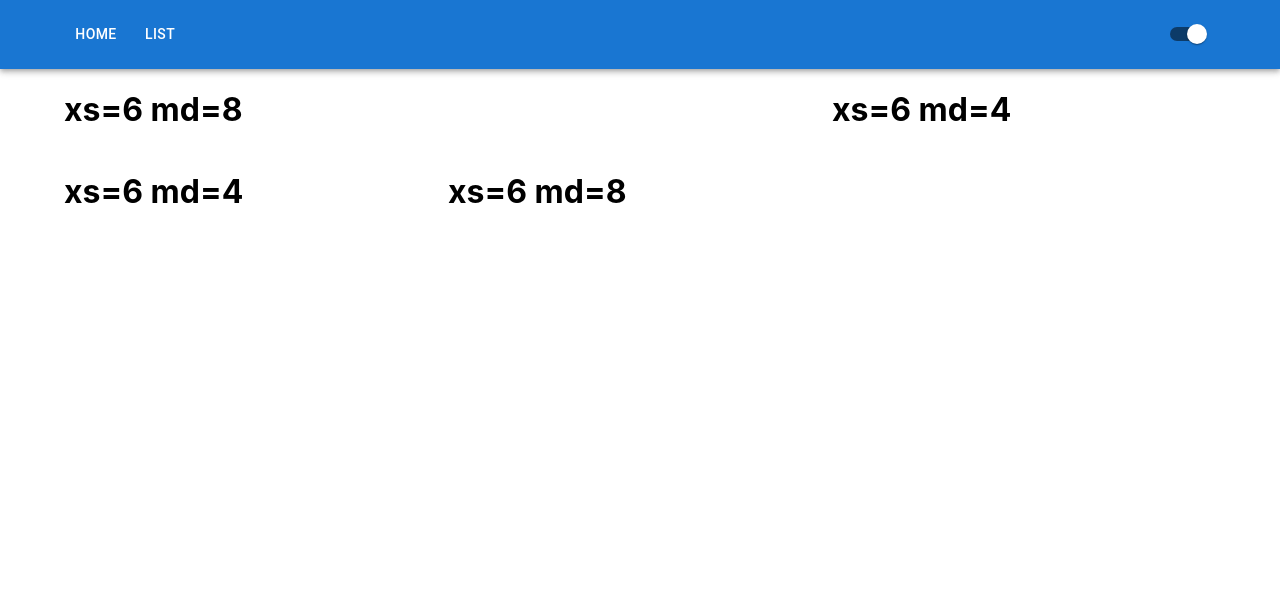
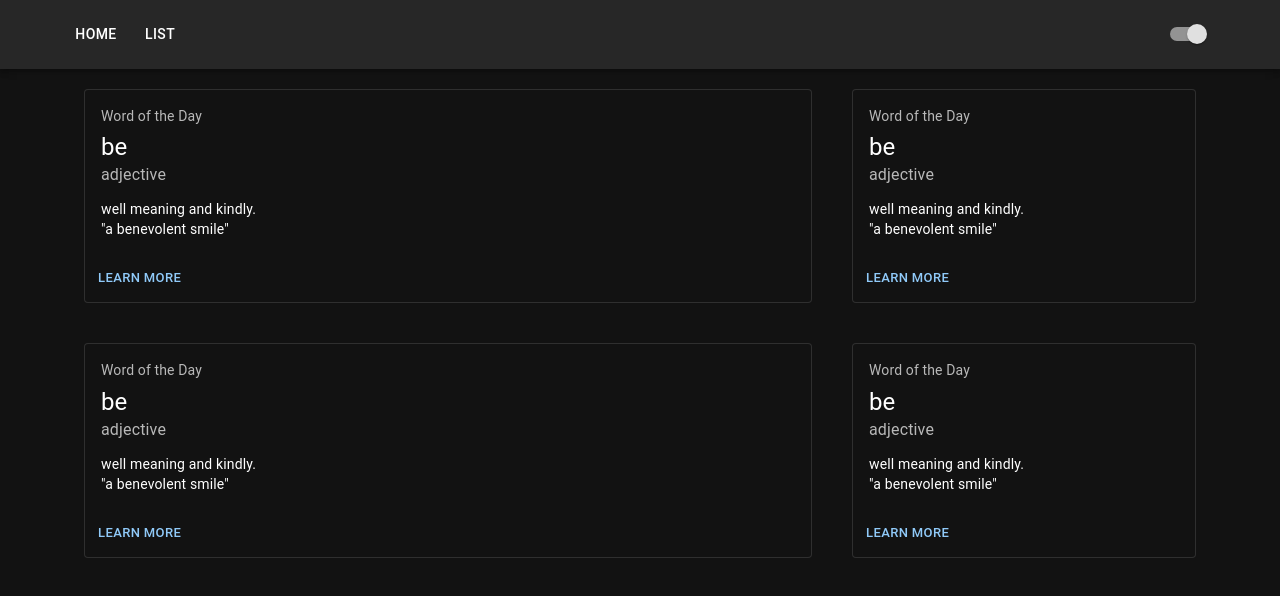
Before and after one commit to DanielRed007/info-country-manager, a Next.js app in the folder app/: page / in a window 1280 px wide. Shown: the top 596 px of the page. Built offline with nearby package versions, Linux system fonts and the light colour scheme.

Commit message:
Color mode switching added, context API implemented

```diff
--- a/app/pages/_app.tsx
+++ b/app/pages/_app.tsx
@@ -1,75 +1,15 @@
 import '../styles/globals.css';
 import type { AppProps } from 'next/app';
 import Layout from "./client/components/Layout";
+import { InfoContentManagerProvider } from "./client/context/InfoContentManagerProvider";
 
 
 export default function MyApp({ Component, pageProps }: AppProps) {
   return (
-    <Layout>
-      <Component />
-    </Layout>
+    <InfoContentManagerProvider>
+      <Layout>
+        <Component />
+      </Layout>
+    </InfoContentManagerProvider>
   );
 }
-
-// import * as React from 'react';
-// import IconButton from '@mui/material/IconButton';
-// import Box from '@mui/material/Box';
-// import { useTheme, ThemeProvider, createTheme } from '@mui/material/styles';
-// import Brightness4Icon from '@mui/icons-material/Brightness4';
-// import Brightness7Icon from '@mui/icons-material/Brightness7';
-
-// const ColorModeContext = React.createContext({ toggleColorMode: () => {} });
-
-// function MyApp() {
-//   const theme = useTheme();
-//   const colorMode = React.useContext(ColorModeContext);
-//   return (
-//     <Box
-//       sx={{
-//         display: 'flex',
-//         width: '100%',
-//         alignItems: 'center',
-//         justifyContent: 'center',
-//         bgcolor: 'background.default',
-//         color: 'text.primary',
-//         borderRadius: 1,
-//         p: 3,
-//       }}
-//     >
-//       {theme.palette.mode} mode
-//       <IconButton sx={{ ml: 1 }} onClick={colorMode.toggleColorMode} color="inherit">
-//         {theme.palette.mode === 'dark' ? <Brightness7Icon /> : <Brightness4Icon />}
-//       </IconButton>
-//     </Box>
-//   );
-// }
-
-// export default function ToggleColorMode() {
-//   const [mode, setMode] = React.useState('light' as any);
-//   const colorMode = React.useMemo(
-//     () => ({
-//       toggleColorMode: () => {
-//         setMode((prevMode:any) => (prevMode === 'light' ? 'dark' : 'light'));
-//       },
-//     }),
-//     [],
-//   );
-
-//   const theme = React.useMemo(
-//     () =>
-//       createTheme({
-//         palette: {
-//           mode,
-//         },
-//       }),
-//     [mode],
-//   );
-
-//   return (
-//     <ColorModeContext.Provider value={colorMode}>
-//       <ThemeProvider theme={theme}>
-//         <MyApp />
-//       </ThemeProvider>
-//     </ColorModeContext.Provider>
-//   );
-// }
--- /dev/null
+++ b/app/pages/client/context/InfoContentManagerContext.ts
@@ -0,0 +1,12 @@
+import { createContext } from "react";
+
+export interface IInfoContentManagerContext {
+    mode: string;
+    toggleColorMode?(mode) : void
+}
+
+export const infoManagerDefaultState = {
+    mode: "light"
+};
+
+export const InfoContentManagerContext = createContext<IInfoContentManagerContext>(infoManagerDefaultState);
--- /dev/null
+++ b/app/pages/client/context/InfoContentManagerProvider.tsx
@@ -0,0 +1,32 @@
+import { useEffect ,useState, useMemo ,FC } from "react";
+import { useTheme, ThemeProvider, createTheme } from '@mui/material/styles';
+import { infoManagerDefaultState, InfoContentManagerContext } from "./InfoContentManagerContext";
+import { CssBaseline, PaletteMode, Theme } from "@mui/material";
+
+export const InfoContentManagerProvider: FC = ({children}) => {
+    const [mode, setMode] = useState<PaletteMode>('dark');
+
+    const toggleColorMode = (mode: boolean) => {
+        if(!mode) setMode("light");
+        if(mode) setMode("dark");
+    };
+
+    const theme: Theme = useMemo<Theme>(
+        () =>
+          createTheme({
+            palette: {
+              mode,
+            },
+          }),
+        [mode],
+    );
+
+    return (
+        <InfoContentManagerContext.Provider value={{ mode, toggleColorMode }}>
+            <ThemeProvider theme={theme}>
+                <CssBaseline />
+                { children }
+            </ThemeProvider>
+        </InfoContentManagerContext.Provider>
+    );
+}
--- a/app/pages/client/shared/Navbar.tsx
+++ b/app/pages/client/shared/Navbar.tsx
@@ -1,4 +1,5 @@
-import { useState } from "react";
+import { useState, useContext } from "react";
+import { InfoContentManagerContext } from "../context/InfoContentManagerContext";
 import Link from 'next/link';
 import AppBar from '@mui/material/AppBar';
 import Box from '@mui/material/Box';
@@ -13,9 +14,11 @@ const pages = [
 ];
 
 const Navbar = () => {
+    const { toggleColorMode } = useContext(InfoContentManagerContext);
     const [checked, setChecked] = useState(true);
 
     const handleChange = (event) => {
+        toggleColorMode(event.target.checked);
         setChecked(event.target.checked);
     };
 
--- a/app/pages/index.tsx
+++ b/app/pages/index.tsx
@@ -10,6 +10,10 @@ import Grid from '@mui/material/Grid';
 import Container from '@mui/material/Container';
 import { ReactElement } from 'react';
 import Layout from "./client/components/Layout";
+import Card from '@mui/material/Card';
+import CardActions from '@mui/material/CardActions';
+import CardContent from '@mui/material/CardContent';
+import Typography from '@mui/material/Typography';
 
 export default function Home (){
   return (
@@ -17,18 +21,112 @@ export default function Home (){
       <Container maxWidth="lg">
           <Box>
               <Grid container>
+
                 <Grid xs={6} md={8}>
-                  <h1>xs=6 md=8</h1>
+
+                  <Card sx={{margin: "20px"}} variant="outlined">
+                    <CardContent>
+                      <Typography sx={{ fontSize: 14 }} color="text.secondary" gutterBottom>
+                        Word of the Day
+                      </Typography>
+                      <Typography variant="h5" component="div">
+                        be
+                      </Typography>
+                      <Typography sx={{ mb: 1.5 }} color="text.secondary">
+                        adjective
+                      </Typography>
+                      <Typography variant="body2">
+                        well meaning and kindly.
+                        <br />
+                        {'"a benevolent smile"'}
+                      </Typography>
+                    </CardContent>
+                    <CardActions>
+                      <Button size="small">Learn More</Button>
+                    </CardActions>
+                  </Card>
+
                 </Grid>
+
                 <Grid xs={6} md={4}>
-                  <h1>xs=6 md=4</h1>
+
+                  <Card sx={{margin: "20px"}} variant="outlined">
+                    <CardContent>
+                      <Typography sx={{ fontSize: 14 }} color="text.secondary" gutterBottom>
+                        Word of the Day
+                      </Typography>
+                      <Typography variant="h5" component="div">
+                        be
+                      </Typography>
+                      <Typography sx={{ mb: 1.5 }} color="text.secondary">
+                        adjective
+                      </Typography>
+                      <Typography variant="body2">
+                        well meaning and kindly.
+                        <br />
+                        {'"a benevolent smile"'}
+                      </Typography>
+                    </CardContent>
+                    <CardActions>
+                      <Button size="small">Learn More</Button>
+                    </CardActions>
+                  </Card>
+
                 </Grid>
-              <Grid xs={6} md={4}>
-                  <h1>xs=6 md=4</h1>
+
+                <Grid xs={4} md={8}>
+
+                  <Card sx={{margin: "20px"}} variant="outlined">
+                    <CardContent>
+                      <Typography sx={{ fontSize: 14 }} color="text.secondary" gutterBottom>
+                        Word of the Day
+                      </Typography>
+                      <Typography variant="h5" component="div">
+                        be
+                      </Typography>
+                      <Typography sx={{ mb: 1.5 }} color="text.secondary">
+                        adjective
+                      </Typography>
+                      <Typography variant="body2">
+                        well meaning and kindly.
+                        <br />
+                        {'"a benevolent smile"'}
+                      </Typography>
+                    </CardContent>
+                    <CardActions>
+                      <Button size="small">Learn More</Button>
+                    </CardActions>
+                  </Card>
+
                 </Grid>
-              <Grid xs={6} md={8}>
-                  <h1>xs=6 md=8</h1>
+
+                <Grid xs={8} md={4}>
+
+                  <Card sx={{margin: "20px"}} variant="outlined">
+                    <CardContent>
+                      <Typography sx={{ fontSize: 14 }} color="text.secondary" gutterBottom>
+                        Word of the Day
+                      </Typography>
+                      <Typography variant="h5" component="div">
+                        be
+                      </Typography>
+                      <Typography sx={{ mb: 1.5 }} color="text.secondary">
+                        adjective
+                      </Typography>
+                      <Typography variant="body2">
+                        well meaning and kindly.
+                        <br />
+                        {'"a benevolent smile"'}
+                      </Typography>
+                    </CardContent>
+                    <CardActions>
+                      <Button size="small">Learn More</Button>
+                    </CardActions>
+                  </Card>
+
                 </Grid>
+
+
               </Grid>
           </Box>
       </Container>
```
Lines whose indentation alone changed are shown as unchanged.
